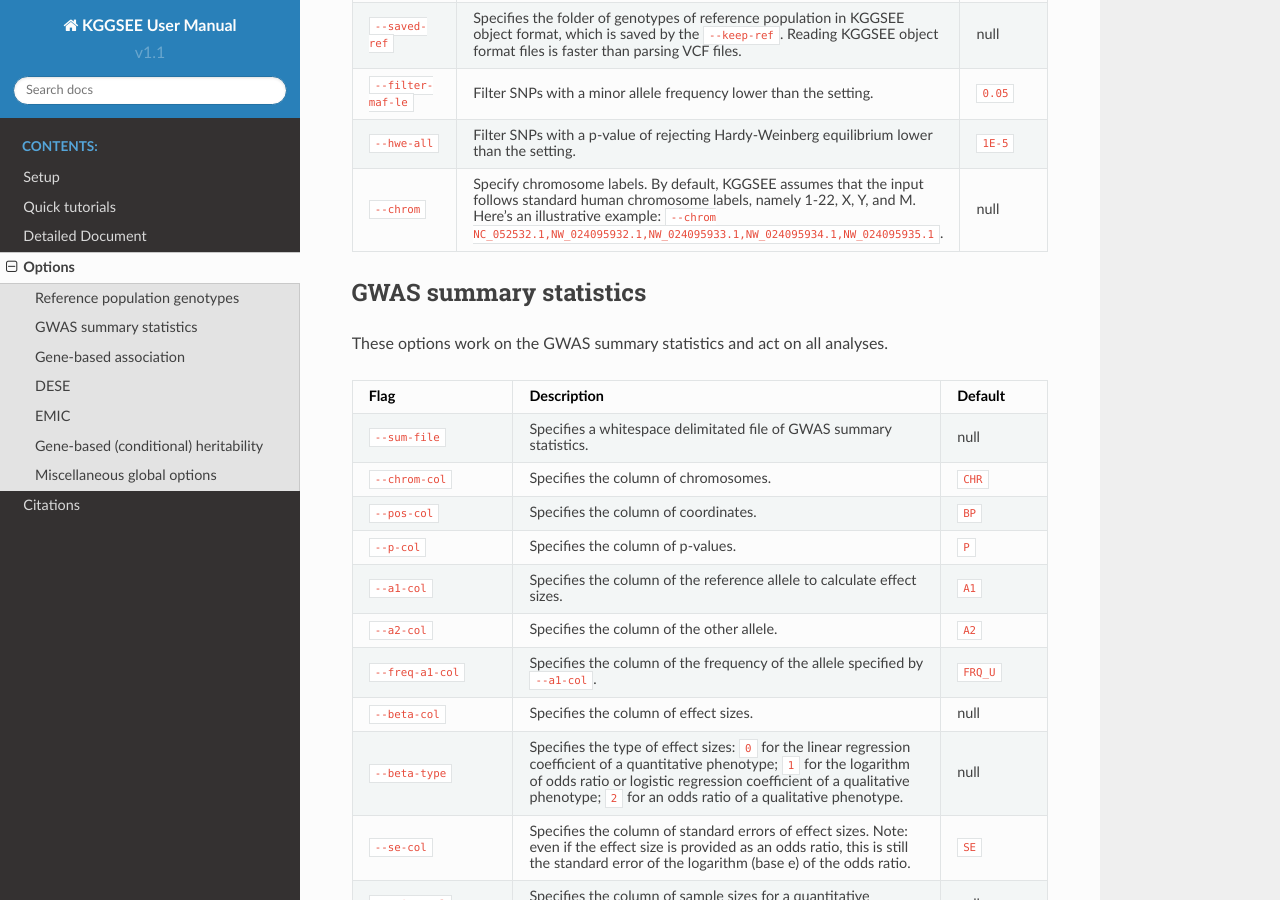
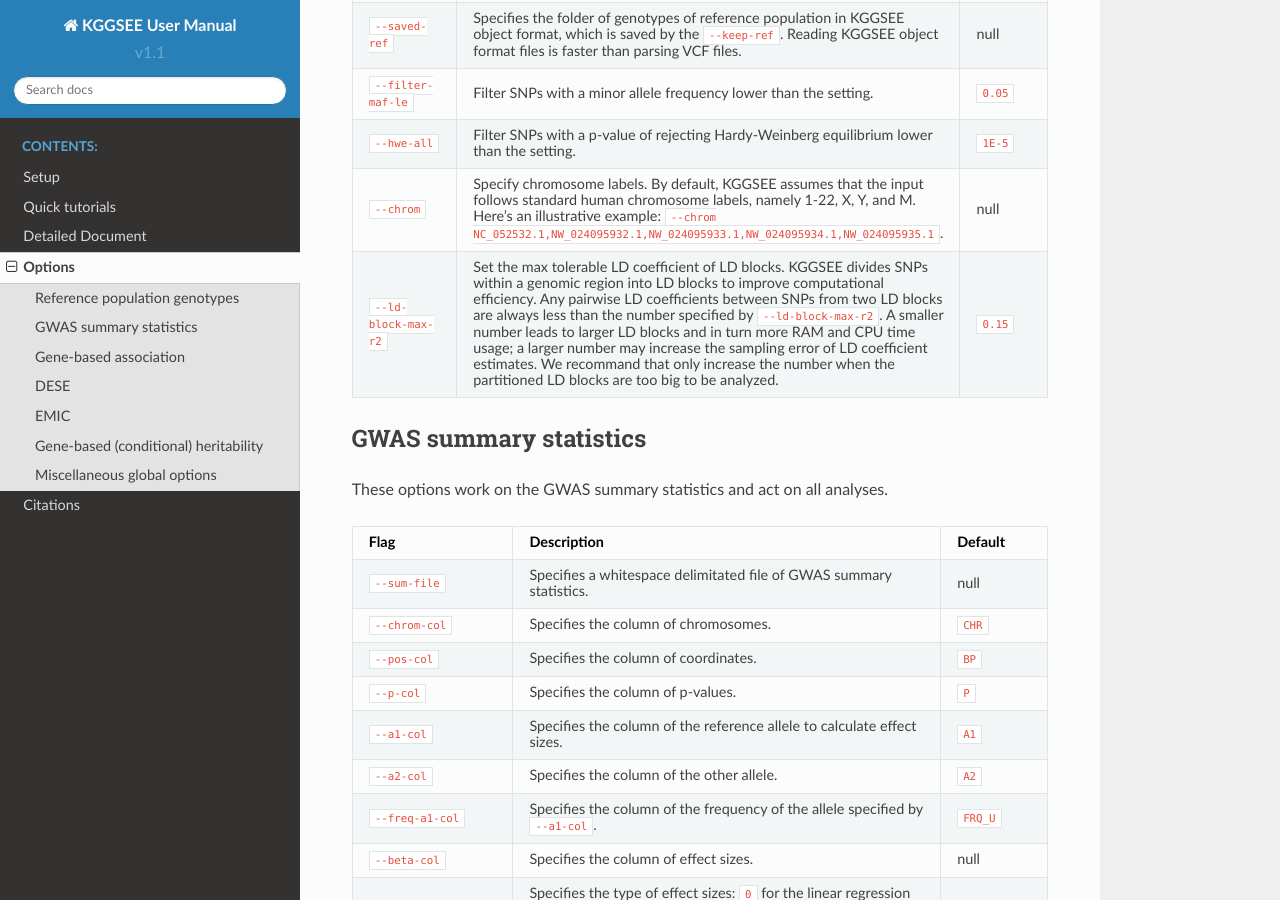
Before and after one commit to pmglab/KGGSEE, a Sphinx documentation site: the page built from doc/source/options.rst, in a window 1280 px wide and 900 px high, scrolled down 644 px. Built offline with Sphinx 7.4.7 and the Read the Docs theme 2.0.0, drawn with Linux system fonts in a browser that asks for light colours.

Commit message:
Update options.rst

```diff
--- a/doc/source/options.rst
+++ b/doc/source/options.rst
@@ -44,6 +44,9 @@
     * - ``--chrom``
       - Specify chromosome labels. By default, KGGSEE assumes that the input follows standard human chromosome labels, namely 1-22, X, Y, and M. Here's an illustrative example: ``--chrom NC_052532.1,NW_024095932.1,NW_024095933.1,NW_024095934.1,NW_024095935.1``.
       - null
+    * - ``--ld-block-max-r2``
+      - Set the max tolerable LD coefficient of LD blocks. KGGSEE divides SNPs within a genomic region into LD blocks to improve computational efficiency. Any pairwise LD coefficients between SNPs from two LD blocks are always less than the number specified by ``--ld-block-max-r2``. A smaller number leads to larger LD blocks and in turn more RAM and CPU time usage; a larger number may increase the sampling error of LD coefficient estimates. We recommand that only increase the number when the partitioned LD blocks are too big to be analyzed.
+      - ``0.15``
 
 .. _option_gwas:
 
```
